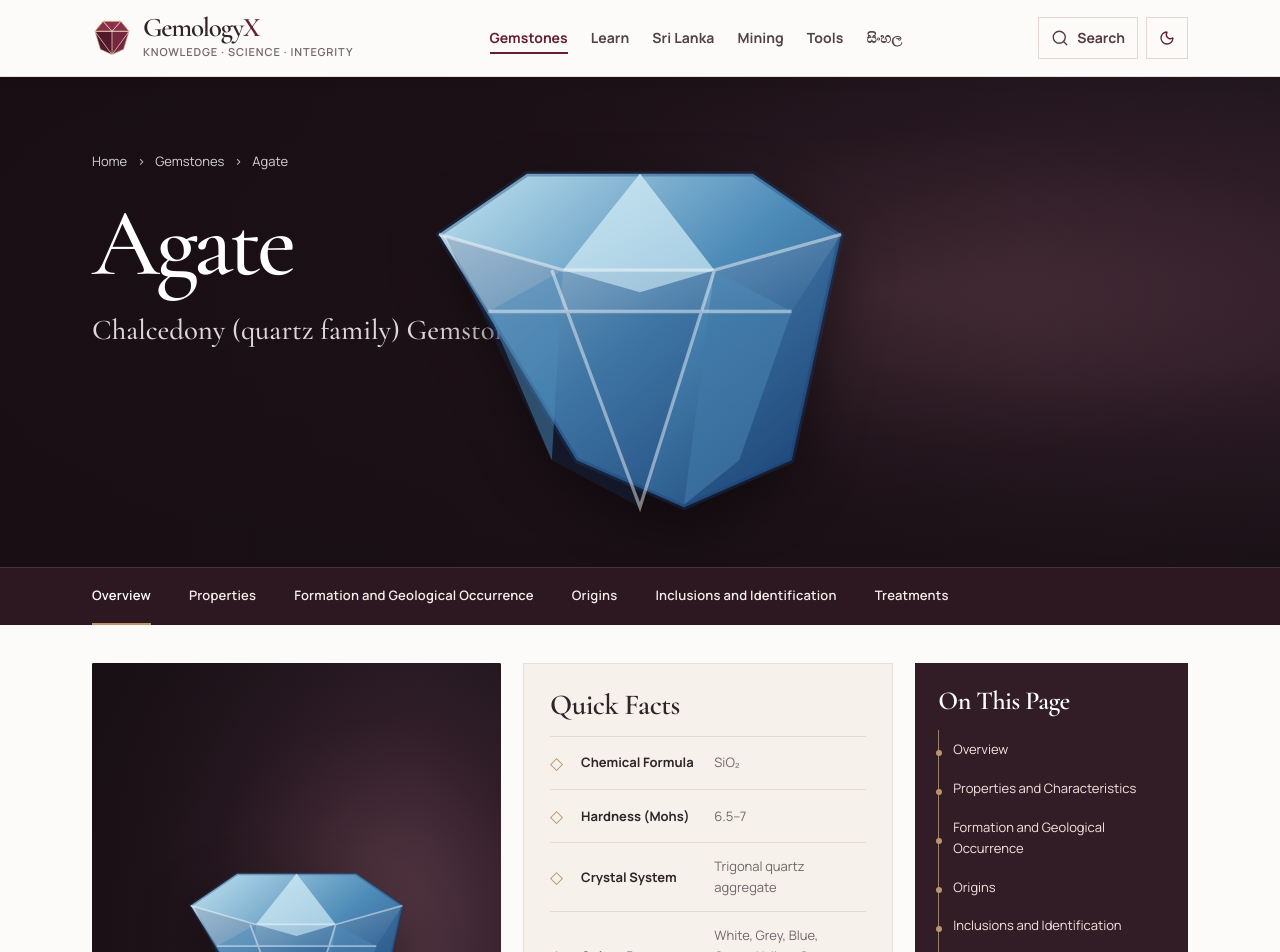
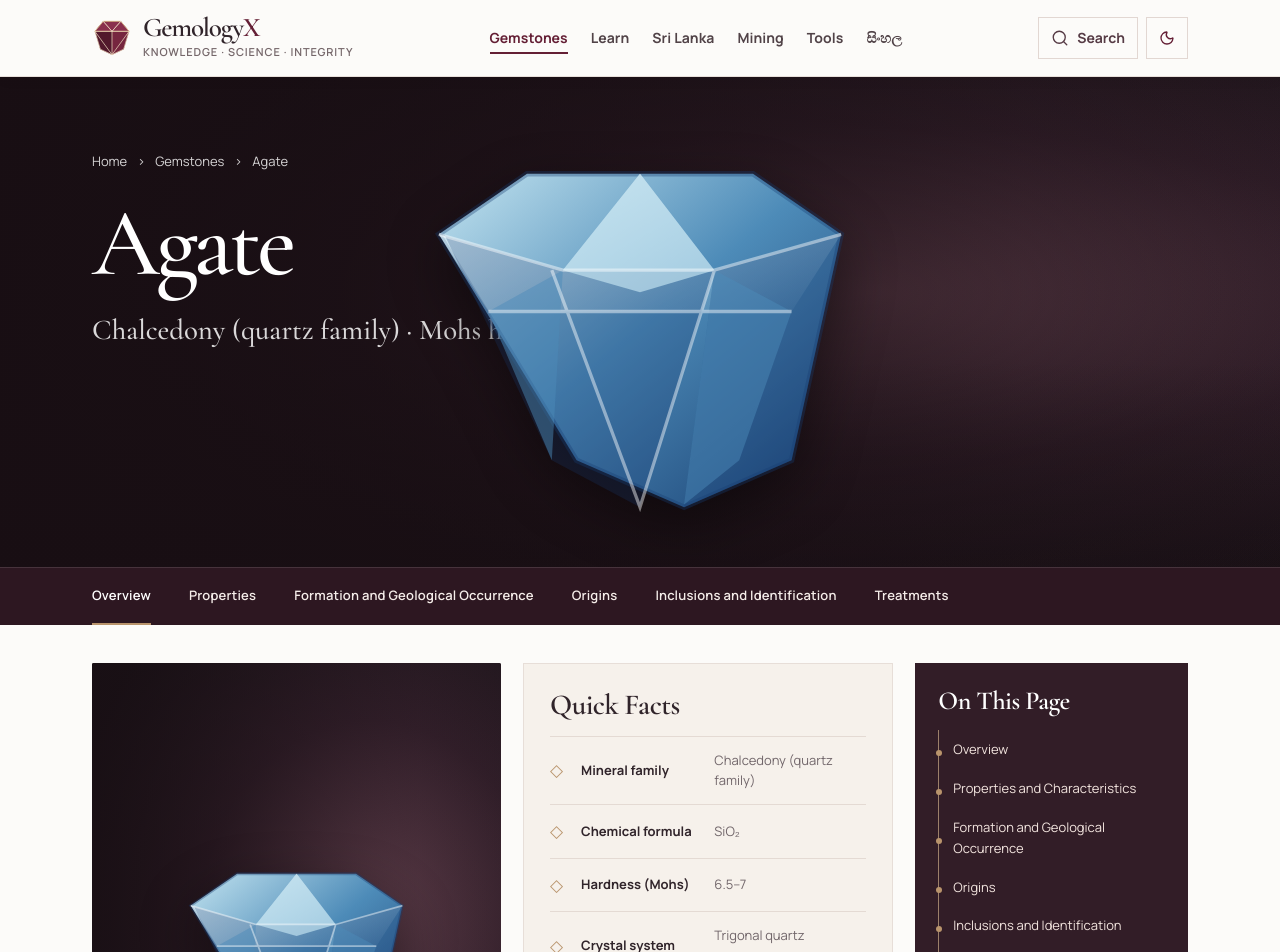
Before and after one commit to LinukaBandara/GemologyX, a Next.js app: page /gemstones/agate in a window 1280 px wide. Shown: the top 952 px of the page. Built offline with nearby package versions, Linux system fonts and the light colour scheme.

Commit message:
Improve gemstone profile factual accuracy and fallback content

```diff
--- a/src/app/gemstones/[slug]/page.tsx
+++ b/src/app/gemstones/[slug]/page.tsx
@@ -12,8 +12,17 @@ export async function generateMetadata({params}:{params:Params}):Promise<Metadat
 
 export default async function GemstonePage({params}:{params:Params}) {
   const {slug}=await params; const gem=allGemstones.find((g)=>g.slug===slug); if(!gem)notFound(); const detail=gem.detail;
-  const facts=[ ["Chemical Formula",gem.chemicalFormula??gem.mineralFamily], ["Hardness (Mohs)",gem.hardness], ["Crystal System",gem.crystalSystem??"Varies"], ["Colour Range",gem.colors.join(", ")], ["Major Sources",gem.slug==="sapphire"?"Sri Lanka, Myanmar, Thailand":gem.mineralFamily] ];
-  const sections=detail?[
+  const facts: [string, string][] = [
+    ["Mineral family", gem.mineralFamily],
+    ...(gem.chemicalFormula ? [["Chemical formula", gem.chemicalFormula] as [string, string]] : []),
+    ["Hardness (Mohs)", gem.hardness],
+    ...(gem.crystalSystem ? [["Crystal system", gem.crystalSystem] as [string, string]] : []),
+    ["Colour range", gem.colors.join(", ")],
+    ...(gem.transparency ? [["Transparency", gem.transparency] as [string, string]] : []),
+    ...(gem.birthstoneMonth ? [["Birthstone month", gem.birthstoneMonth] as [string, string]] : []),
+  ];
+  const sections = detail
+    ? [
         ["overview", "Overview", detail.whatIsIt],
         ["properties", "Properties and Characteristics", detail.colorNotes],
         ...(detail.formation ? [["formation", "Formation and Geological Occurrence", detail.formation] as const] : []),
@@ -24,7 +33,8 @@ export default async function GemstonePage({params}:{params:Params}) {
         ["related", "Natural and Synthetic", detail.naturalVsSynthetic],
         ["certification", "Reports and Identification", detail.certification],
         ["care", "Care and Durability", detail.care],
-  ] as const:[];
+      ] as const
+    : ([["overview", "Overview", gem.description]] as const);
   const related=allGemstones.filter((item)=>item.slug!==slug).sort((a,b)=>Number(b.mineralFamily===gem.mineralFamily)-Number(a.mineralFamily===gem.mineralFamily)).slice(0,5);
   // Reuse the exact Suranga Gems visuals shown in the homepage gemstone library.
   const images:Record<string,string>={sapphire:"/images/suranga/blue-gem.svg",ruby:"/images/suranga/pink-gem.svg",emerald:"/images/suranga/green-gem.svg", "yellow-sapphire":"/images/suranga/gold-gem.svg", "golden-sapphire":"/images/suranga/gold-gem.svg"};
@@ -33,13 +43,15 @@ export default async function GemstonePage({params}:{params:Params}) {
   // as the secondary image on the main Sapphire profile rather than duplicating the profile.
   const secondaryImage=slug==="sapphire"?"/images/suranga/gold-gem.svg":image;
   const secondaryAlt=slug==="sapphire"?"Yellow sapphire, a yellow colour variety of corundum":"A closer view of the gemstone";
-  const subtitles:Record<string,string>={sapphire:"The Timeless Gem of Wisdom",ruby:"The King of Gems",emerald:"The Green Beauty",topaz:"The Radiant Gem",amethyst:"The Violet Gem",pearl:"The Ocean’s Gem"};
+  const subtitle = `${gem.mineralFamily} · Mohs hardness ${gem.hardness}`;
   return <article className="profile-page">
-    <section className={`profile-hero profile-hero-${slug}`}><div className="profile-backdrop">{image?<Image src={image} alt={`${gem.name} gemstone`} fill priority sizes="100vw"/>:<div className="profile-illustration-surface"><GemstoneIllustration gem={gem} className="profile-fallback-art"/></div>}</div><div className="container-page profile-hero-inner"><div className="profile-crumb"><Link href="/">Home</Link><span>›</span><Link href="/gemstones">Gemstones</Link><span>›</span>{gem.name}</div><h1>{gem.name}</h1><p>{subtitles[slug]??`${gem.mineralFamily} Gemstone Guide`}</p></div></section>
+    <section className={`profile-hero profile-hero-${slug}`}><div className="profile-backdrop">{image?<Image src={image} alt={`${gem.name} gemstone`} fill priority sizes="100vw"/>:<div className="profile-illustration-surface"><GemstoneIllustration gem={gem} className="profile-fallback-art"/></div>}</div><div className="container-page profile-hero-inner"><div className="profile-crumb"><Link href="/">Home</Link><span>›</span><Link href="/gemstones">Gemstones</Link><span>›</span>{gem.name}</div><h1>{gem.name}</h1><p>{subtitle}</p></div></section>
     <nav className="profile-tabs"><div className="container-page">{[...sections.slice(0,6)].map(([id,title])=><a href={`#${id}`} key={id}>{title.replace(" and Characteristics","")}</a>)}</div></nav>
     <div className="container-page profile-body"><div className="profile-top"><div className="profile-stone">{image?<Image src={image} alt={`${gem.name} gemstone`} fill sizes="(max-width: 760px) 100vw, 34vw"/>:<div className="profile-illustration-surface"><GemstoneIllustration gem={gem} className="profile-fallback-art"/></div>}</div><section className="quick-facts"><h2>Quick Facts</h2>{facts.map(([label,value])=><div key={label}><span>◇</span><b>{label}</b><p>{value}</p></div>)}</section><aside className="on-page"><h2>On This Page</h2>{sections.map(([id,title])=><a href={`#${id}`} key={id}>{title}</a>)}{detail?.faqs?.length?<a href="#faqs">Frequently Asked Questions</a>:null}{gem.sources?.length?<a href="#sources">Sources and Further Reading</a>:null}</aside></div>
       <div className="profile-content"><div className="profile-article">{sections.map(([id,title,text])=><section id={id} key={id}><h2>{title}</h2>{Array.isArray(text)?<ul>{text.map((item)=><li key={item}>{item}</li>)}</ul>:<p>{text}</p>}</section>)}{detail?.faqs?.length ? <section id="faqs"><h2>Frequently Asked Questions</h2>{detail.faqs.map((item)=><div key={item.question}><h3>{item.question}</h3><p>{item.answer}</p></div>)}</section>:null}{gem.sources?.length ? <section id="sources"><h2>Sources and Further Reading</h2><ul>{gem.sources.map((source)=><li key={source.url}><a href={source.url} target="_blank" rel="noreferrer">{source.label} ↗</a></li>)}</ul></section>:null}</div>{secondaryImage?<Image className="profile-secondary" src={secondaryImage} alt={secondaryAlt} width={700} height={420}/>:<div className="profile-secondary profile-secondary-art"><div className="profile-illustration-surface"><GemstoneIllustration gem={gem} className="profile-fallback-art"/></div></div>}</div>
-      <div className="profile-benefits">{["Exceptional Durability","Wide Range of Colours","Global Demand","Timeless Beauty"].map((item)=><div key={item}><span>♢</span>{item}</div>)}</div>
+      <aside className="profile-benefits" aria-label="Gemstone information note">
+        <p>Properties, treatment status and care needs can vary between individual stones. Use the linked references and an independent gemological examination when a purchase or identification decision matters.</p>
+      </aside>
       <section className="related-gems"><div className="related-heading"><h2>Related Gemstones</h2><Link href="/gemstones">Explore More <ArrowRight size={14}/></Link></div><div>{related.map((item)=><Link key={item.slug} href={`/gemstones/${item.slug}`}><div className={`related-thumb related-${item.slug}`}><span>✦</span></div><b>{item.name}</b><small>{item.description.slice(0,58)}…</small></Link>)}</div></section>
     </div><section className="profile-quote"><div className="container-page"><span>Gemstones are not just treasures, but a connection<br/>between the Earth’s history and our own.</span><strong>GemologyX</strong></div></section>
   </article>;
```
Lines whose indentation alone changed are shown as unchanged.
